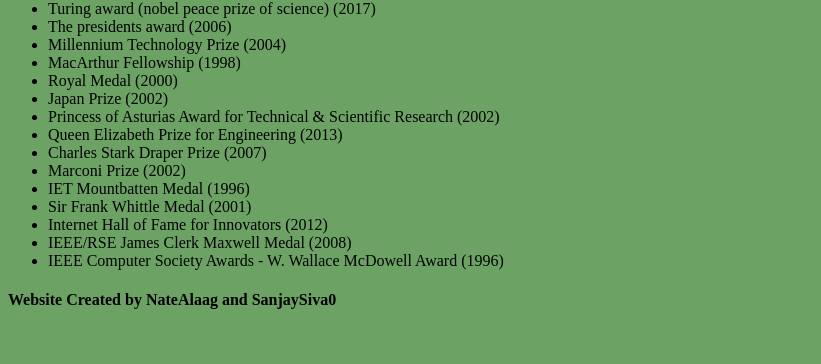
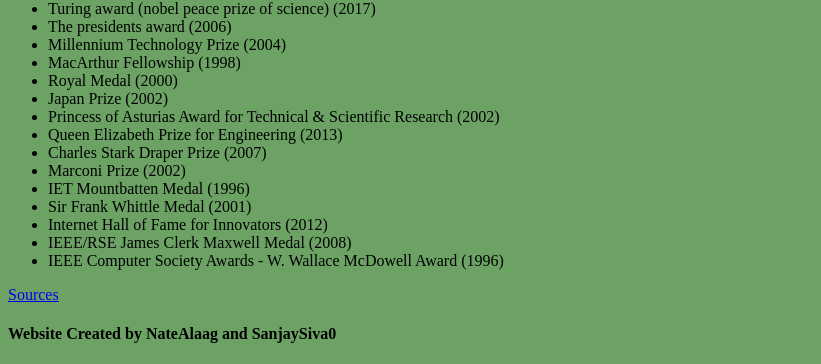
Before and after one commit to natealaag/history_on_computers, a plain HTML site: page funfacts.html in a window 1280 px wide. Shown: the part 710-1074 px from the top of the page, without its empty margins (0-821 px from the left). Before the commit the page ends 1040 px from the top, so only its background shows below. Drawn offline with Linux system fonts and the light colour scheme.

Commit message:
Update funfacts.html
fsouras

```diff
--- a/funfacts.html
+++ b/funfacts.html
@@ -48,6 +48,7 @@
       <li>IEEE Computer Society Awards - W. Wallace McDowell Award (1996)
       </li>
     </ul>
+<a href="sources.html">Sources</a>
 
     <h4>Website Created by NateAlaag and SanjaySiva0</h4>
 </body>
```
